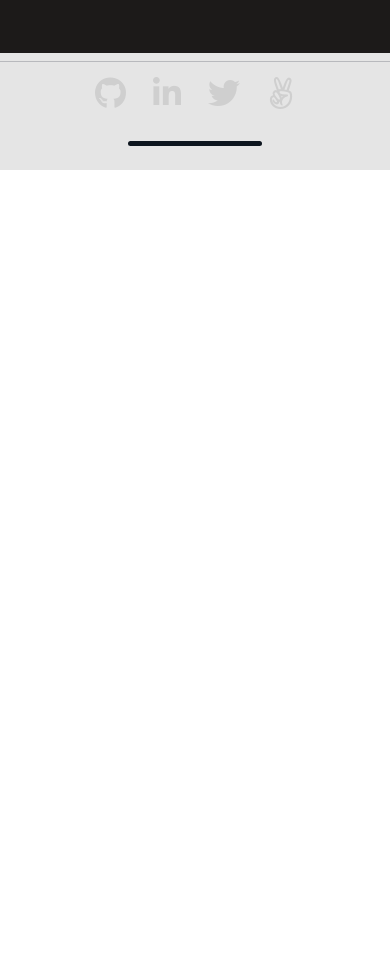
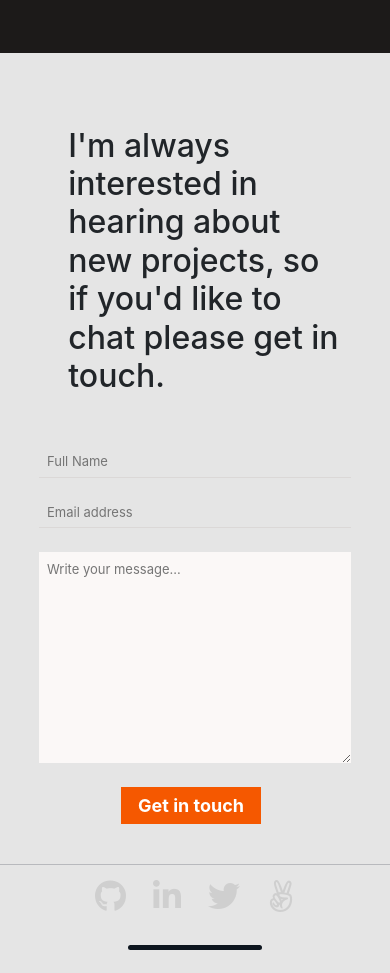
Before and after one commit to Stricks1/portfolio-f, a React (Create React App) app: page / in a window 390 px wide. Shown: the part 5140-6113 px from the top of the page. Before the commit the page ends 5310 px from the top, so only its background shows below. Built offline with nearby package versions, Linux system fonts and the light colour scheme.

Commit message:
fix send form and phone layout

```diff
--- a/src/components/formEmail.js
+++ b/src/components/formEmail.js
@@ -75,14 +75,19 @@ const FormEmail = () => {
     xhr.onreadystatechange = function() {
         if (xhr.readyState === 4 && xhr.status === 200) {
           form.reset();
-          let formElements = form.querySelector(".form-elements")
-          if (formElements) {
-            formElements.style.display = "none"; // hide form
-          }
+          document.getElementById('thankyou_message').classList.add('d-none');
+          document.getElementById('error_message').classList.add('d-none');
+          document.getElementById('gform').classList.add('d-none');
           document.getElementById('thankyou_message').classList.remove('d-none');
         } else {
-          document.getElementById('error_message').classList.remove('d-none');
+          if (xhr.status !== 200) {
+            document.getElementById('error_message').classList.remove('d-none');
+          }
         }
+        console.log('return returners')
+        console.log(xhr.readyState)
+        console.log(xhr.status)
+        console.log('enders returners')
     };
     // url encode form data for sending as post data
     let encoded = Object.keys(data).map(function(k) {
@@ -93,13 +98,45 @@ const FormEmail = () => {
 
   if (width < breakpoint) {
     return (
-      <div className="blurrable">
+      <div id="Contact" className="padding-top-base blurrable d-flex justify-content-around align-items-center pb-4 mt-4 flex-column">
+      <div className="contact-left-desktop mb-4 pb-4">
+        <h2>I'm always interested in hearing about new projects, so if you'd like to chat please get in touch.</h2>
       </div>
+      <div className="form-phone">
+        <form id="gform" method="POST" className="pure-form pure-form-stacked form-elements" data-email="from_email@example.com"
+          onSubmit={sendForm} action="https://script.google.com/macros/s/AKfycbzomy4oZw9rylk5CTN0Rbmf0DF82qUvKRl8qEiSf5GOBLwRv7c/exec">
+          <div className="d-flex flex-column">
+            <input className="pl-2 mb-4" id="name" name="name" placeholder="Full Name" required />
+            <input className="pl-2 mb-4" id="email" name="email" type="email"
+                required placeholder="Email address" />
+            <textarea id="message" name="message" rows="10" className="p-2 mb-4" required
+                      placeholder="Write your message...">
+            </textarea>
+            <div className="d-flex align-self-center">
+              <button className="button-square py-1 px-3 mr-2 mb-2 font-weight-bold" type="submit">
+                Get in touch
+              </button>
+            </div>
+          </div>
+        </form>
+        <div className="d-none" id="thankyou_message">
+          <h2>
+            <em>Thanks</em> for contacting us!
+            We will get back to you soon!
+          </h2>
+        </div>
+        <div className="d-none" id="error_message">
+          <h2>
+            Sorry something wrong on our servers, please try again in a few minutes.
+          </h2>
+        </div>
+      </div>
+    </div>
     );
   }
 
   return (
-    <div id="Contact" className="blurrable d-flex justify-content-around align-items-center pb-4 mt-4 contact-dsk">
+    <div id="Contact" className="padding-top-base blurrable d-flex justify-content-around align-items-center pb-4 mt-4 contact-dsk">
       <div className="contact-left-desktop">
         <h2>I'm always interested in hearing about new projects, so if you'd like to chat please get in touch.</h2>
       </div>
@@ -108,12 +145,12 @@ const FormEmail = () => {
           onSubmit={sendForm} action="https://script.google.com/macros/s/AKfycbzomy4oZw9rylk5CTN0Rbmf0DF82qUvKRl8qEiSf5GOBLwRv7c/exec">
           <div className="d-flex flex-column">
             <div className="d-flex mb-4">
-              <input className="pl-2 mr-4" id="name" name="name" placeholder="First Name" />
-              <input className="pl-2" id="last" name="last" placeholder="Last Name" />
+              <input className="pl-2 mr-4" id="name" name="name" placeholder="First Name" required />
+              <input className="pl-2" id="last" name="last" placeholder="Last Name" required />
             </div>
             <input className="pl-2 mb-4" id="email" name="email" type="email"
                 required placeholder="Email address" />
-            <textarea id="message" name="message" rows="10" className="p-2 mb-4"
+            <textarea id="message" name="message" rows="10" className="p-2 mb-4" required
                       placeholder="Write your message...">
             </textarea>
             <div className="d-flex">
--- a/src/index.css
+++ b/src/index.css
@@ -602,6 +602,25 @@ code {
   font-size: large;
 }
 
+#thankyou_message {
+  color: rgb(74, 214, 74);
+}
+
+#error_message {
+  color: rgb(230, 107, 107);
+}
+
+.button-square:disabled,
+.button-square[disabled]{
+  border: none;
+  background-color: #F4F1F0;
+  color: #5B5957;
+}
+
+.form-phone {
+  width: 80%;
+}
+
 @media (max-width: 750px) {
   .contact-dsk {
     flex-direction: column;
```
Also changed, not shown: 1 other file (tests, documents, lock files or other folders).
